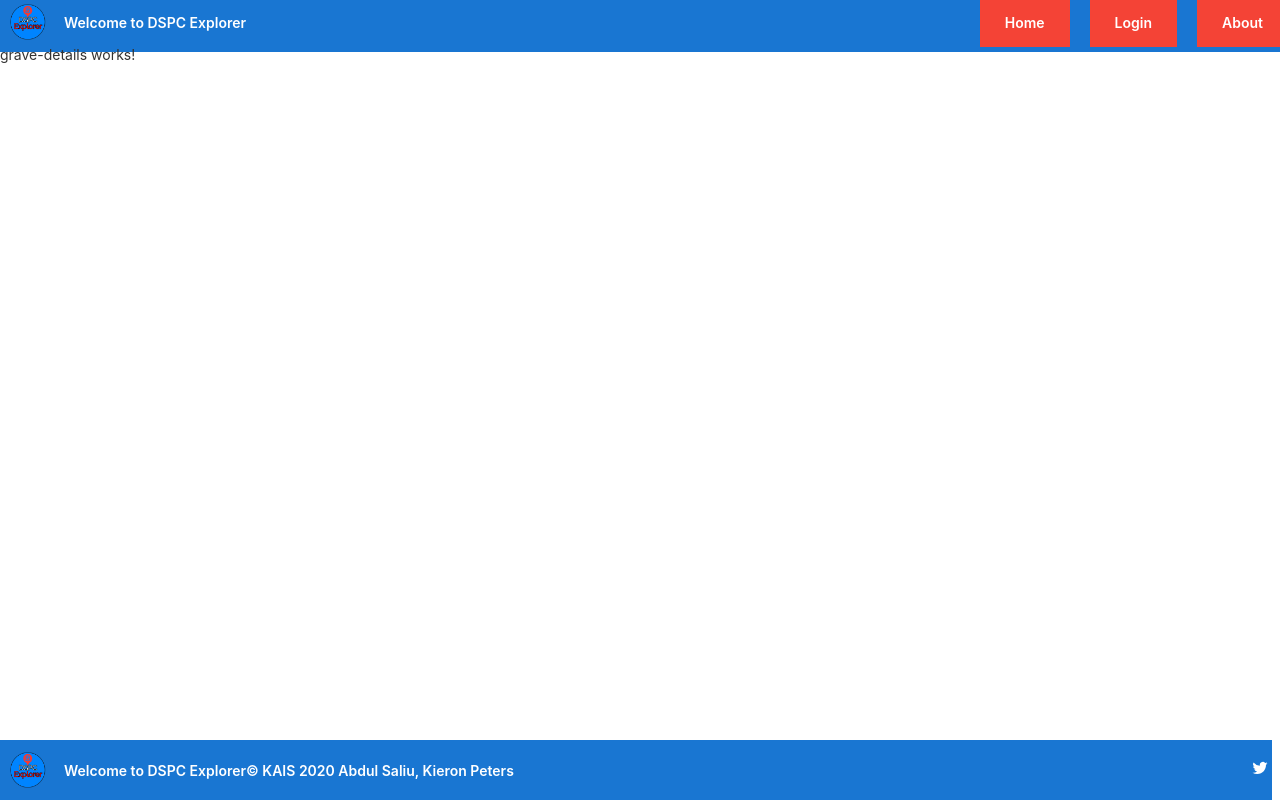
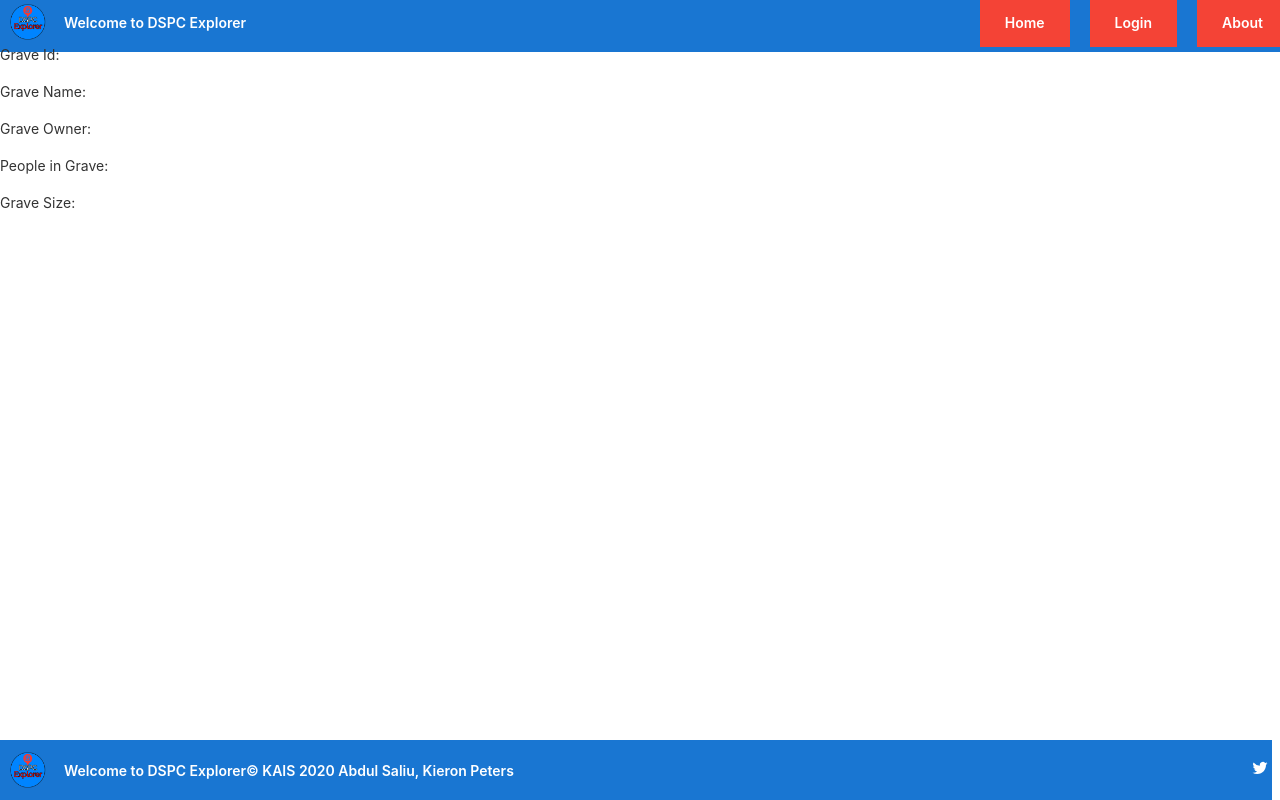
Before and after one commit to abdulfs2018/DSPC-Admin, an Angular app in the folder KAIS.Interactive.DSPC_EXPLORER.UI/dspc-explorer-ui/: page /graveDetails in a window 1280 px wide. Built offline with nearby package versions, Linux system fonts and the light colour scheme.

Commit message:
TASK17 added change to show the new page with the object of data passed in using a router

```diff
--- a/KAIS.Interactive.DSPC_EXPLORER.UI/dspc-explorer-ui/src/app/screens/grave-details/grave-details.component.html
+++ b/KAIS.Interactive.DSPC_EXPLORER.UI/dspc-explorer-ui/src/app/screens/grave-details/grave-details.component.html
@@ -1 +1,5 @@
-<p>grave-details works!</p>
+<p>Grave Id: {{graveInfo[0]}}</p>
+<p>Grave Name: {{graveInfo[1]}}</p>
+<p>Grave Owner: {{graveInfo[2]}}</p>
+<p>People in Grave: {{graveInfo[3]}}</p>
+<p>Grave Size: {{graveInfo[4]}}</p>
--- a/KAIS.Interactive.DSPC_EXPLORER.UI/dspc-explorer-ui/src/app/screens/grave-details/grave-details.component.ts
+++ b/KAIS.Interactive.DSPC_EXPLORER.UI/dspc-explorer-ui/src/app/screens/grave-details/grave-details.component.ts
@@ -1,4 +1,5 @@
 import { Component, OnInit } from '@angular/core';
+import { ActivatedRoute } from '@angular/router';
 
 @Component({
   selector: 'app-grave-details',
@@ -7,9 +8,12 @@ import { Component, OnInit } from '@angular/core';
 })
 export class GraveDetailsComponent implements OnInit {
 
-  constructor() { }
+  constructor(private route : ActivatedRoute) { }
+
+  graveInfo: any;
 
   ngOnInit() {
+    this.graveInfo = this.route.snapshot.params;
   }
 
 }
--- a/KAIS.Interactive.DSPC_EXPLORER.UI/dspc-explorer-ui/src/app/screens/search-card/search-card.component.html
+++ b/KAIS.Interactive.DSPC_EXPLORER.UI/dspc-explorer-ui/src/app/screens/search-card/search-card.component.html
@@ -5,6 +5,6 @@
         <li class="list-group-item">Grave Owner Name: {{arrResult[2]}}</li>
         <li class="list-group-item">People in Grave: {{arrResult[3]}}</li>
         <li class="list-group-item">Grave Size: {{arrResult[4]}}</li>
-        <li class="list-group-item"><a href="#" routerLink="../graveDetails" class="nav-link" routerLinkActive="active">View Selected Grave Details</a></li>
+        <li class="list-group-item"><a (click)="openGraveDetails();" class="nav-link" style="cursor: pointer;">View Selected Grave Details</a></li>
     </ul>
 </div>
--- a/KAIS.Interactive.DSPC_EXPLORER.UI/dspc-explorer-ui/src/app/screens/search-card/search-card.component.scss
+++ b/KAIS.Interactive.DSPC_EXPLORER.UI/dspc-explorer-ui/src/app/screens/search-card/search-card.component.scss
@@ -19,6 +19,10 @@
         width:100%;
         height:100%;
         margin:auto;
+        color: white;
+        &:hover {
+            color: #0000EE;
+        }
     }
 
 }
--- a/KAIS.Interactive.DSPC_EXPLORER.UI/dspc-explorer-ui/src/app/screens/search-card/search-card.component.ts
+++ b/KAIS.Interactive.DSPC_EXPLORER.UI/dspc-explorer-ui/src/app/screens/search-card/search-card.component.ts
@@ -1,4 +1,5 @@
 import { Component, OnInit, Input } from '@angular/core';
+import { Router } from '@angular/router';
 
 @Component({
   selector: 'app-search-card',
@@ -11,7 +12,7 @@ export class SearchCardComponent implements OnInit {
   @Input('image') image: string;
   arrResult: Array<string>;
 
-  constructor() {
+  constructor(private route : Router) {
     this.image = "200x200.png";
     this.result = "";
    }
@@ -20,4 +21,8 @@ export class SearchCardComponent implements OnInit {
     this.arrResult = this.result.split(",");
   }
 
+  openGraveDetails() {
+    this.route.navigate(['../graveDetails', this.arrResult]);
+  }
+
 }
```
